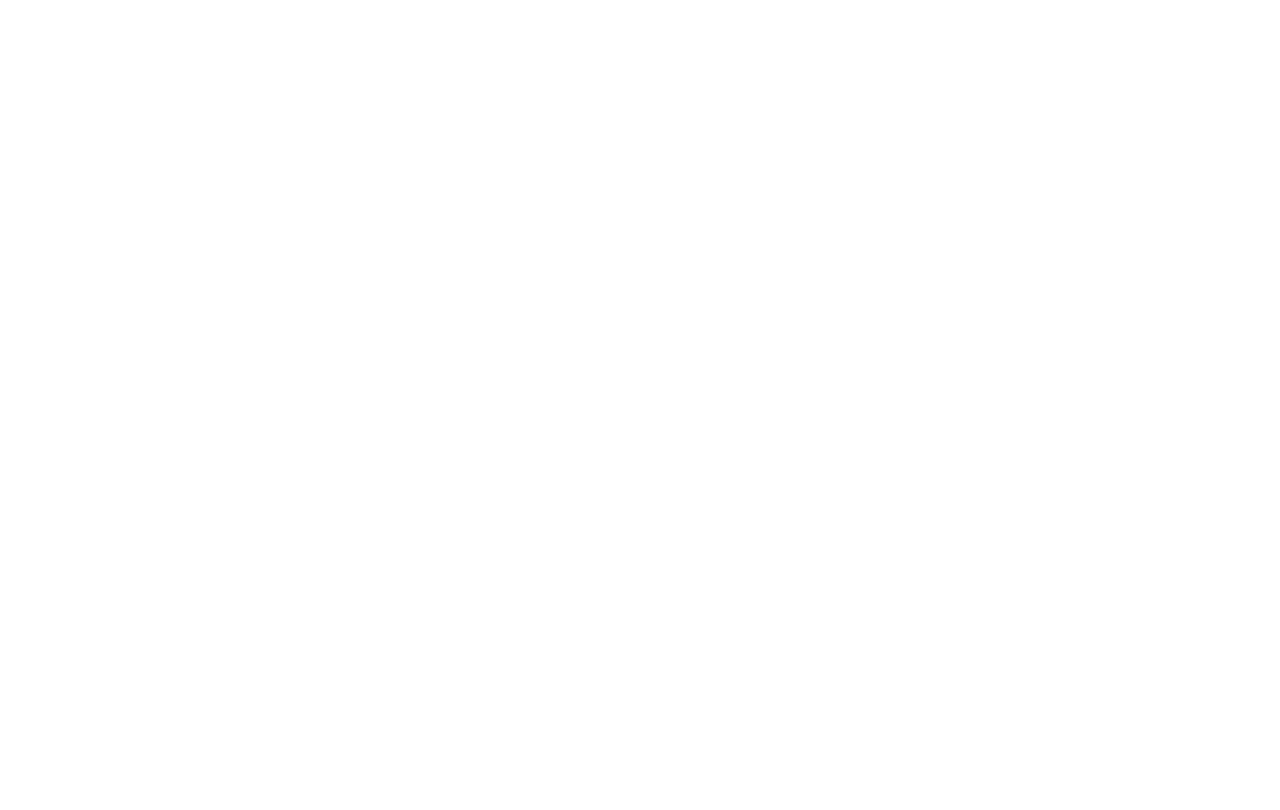
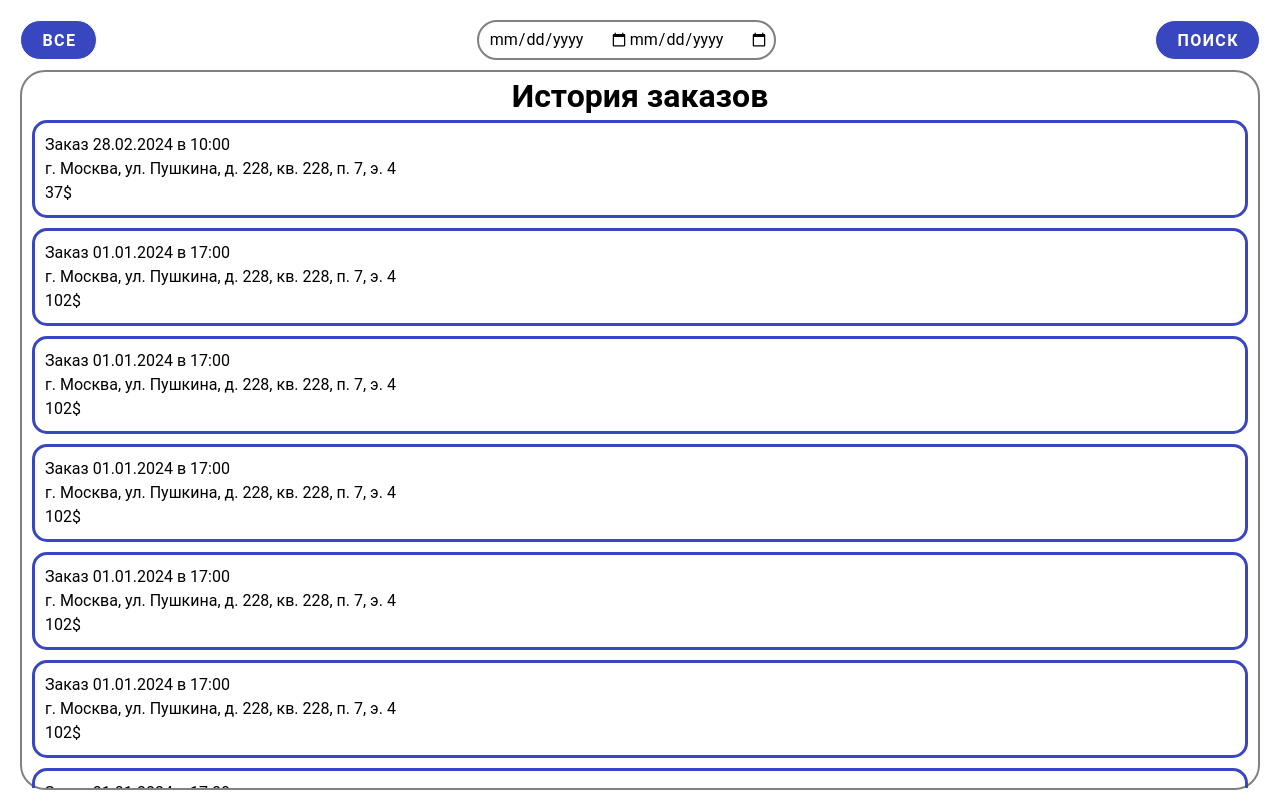
Before and after one commit to moevm/nosql2h24-cleaning, a Vue app in the folder frontend/: page /orders in a window 1280 px wide. Before the commit this address had no page. Built offline with nearby package versions, Linux system fonts and the light colour scheme.

Commit message:
28 orders page history

```diff
--- a/frontend/src/components/ClientMainPage.vue
+++ b/frontend/src/components/ClientMainPage.vue
@@ -1,6 +1,6 @@
 <script setup lang="ts">
 import { inject, onMounted } from 'vue'
-import { RouteLocationNormalizedLoadedGeneric, useRoute } from 'vue-router'
+import { RouteLocationNormalizedLoadedGeneric, RouterView, useRoute } from 'vue-router'
 
 const route: RouteLocationNormalizedLoadedGeneric = useRoute()
 
@@ -36,7 +36,7 @@
 </script>
 
 <template>
-  <h1>Главная страница клиента</h1>
+  <RouterView/>
 </template>
 
 <style scoped>
--- /dev/null
+++ b/frontend/src/components/OrdersHistoryPage.vue
@@ -0,0 +1,59 @@
+<template>
+  <div class="orders-history">
+    <FilterPanel @filter-dates="filterOrders" @reset-filters="resetFilters" />
+    <HeaderList title="История заказов" :orders="filteredOrders" />
+  </div>
+</template>
+
+<script>
+import FilterPanel from "../ui/uikit/FilterPanel.vue";
+import HeaderList from "../ui/uikit/HeaderList.vue";
+
+export default {
+  name: "HistoryOrderPage",
+  components: {
+    FilterPanel,
+    HeaderList
+  },
+  data() {
+    return {
+      orders: [
+        { id: 1, date: "28.02.2024", time: "10:00", address: "г. Москва, ул. Пушкина, д. 228, кв. 228, п. 7, э. 4", price: 37 },
+        { id: 2, date: "01.01.2024", time: "17:00", address: "г. Москва, ул. Пушкина, д. 228, кв. 228, п. 7, э. 4", price: 102 },
+        { id: 4, date: "01.01.2024", time: "17:00", address: "г. Москва, ул. Пушкина, д. 228, кв. 228, п. 7, э. 4", price: 102 },
+        { id: 5, date: "01.01.2024", time: "17:00", address: "г. Москва, ул. Пушкина, д. 228, кв. 228, п. 7, э. 4", price: 102 },
+        { id: 6, date: "01.01.2024", time: "17:00", address: "г. Москва, ул. Пушкина, д. 228, кв. 228, п. 7, э. 4", price: 102 },
+        { id: 7, date: "01.01.2024", time: "17:00", address: "г. Москва, ул. Пушкина, д. 228, кв. 228, п. 7, э. 4", price: 102 },
+        { id: 8, date: "01.01.2024", time: "17:00", address: "г. Москва, ул. Пушкина, д. 228, кв. 228, п. 7, э. 4", price: 102 },
+        { id: 9, date: "01.01.2024", time: "17:00", address: "г. Москва, ул. Пушкина, д. 228, кв. 228, п. 7, э. 4", price: 102 },
+        { id: 10, date: "01.01.2024", time: "17:00", address: "г. Москва, ул. Пушкина, д. 228, кв. 228, п. 7, э. 4", price: 102 },
+        { id: 11, date: "01.01.2024", time: "17:00", address: "г. Москва, ул. Пушкина, д. 228, кв. 228, п. 7, э. 4", price: 102 },
+        { id: 12, date: "15.12.2023", time: "17:00", address: "г. Москва, ул. Пушкина, д. 228, кв. 228, п. 7, э. 4", price: 42 }
+      ], // TODO DB request
+      filteredOrders: []
+    };
+  },
+  created() {
+    this.filteredOrders = this.orders;
+  },
+  methods: {
+    filterOrders(dates) {
+      const { startDate, endDate } = dates;
+      this.filteredOrders = this.orders.filter(order => {
+        const orderDate = new Date(order.date.split('.').reverse().join('-'));
+        return (!startDate || new Date(startDate) <= orderDate) &&
+               (!endDate || new Date(endDate) >= orderDate);
+      });
+    },
+    resetFilters() {
+      this.filteredOrders = this.orders;
+    }
+  }
+};
+</script>
+
+<style scoped>
+.orders-history {
+  padding: 20px;
+}
+</style>
--- a/frontend/src/routing/router.ts
+++ b/frontend/src/routing/router.ts
@@ -2,6 +2,7 @@
 import AuthenticationPage from '../components/AuthenticationPage.vue'
 import MainPage from '../components/MainPage.vue'
 import ClientMainPage from '../components/ClientMainPage.vue'
+import OrdersHistoryPage from '../components/OrdersHistoryPage.vue'
 
 const routes = [
   {
@@ -20,7 +21,12 @@
         component: ClientMainPage
       }
     ]
-  }
+  },
+  {
+    name: 'orders',
+    path: '/orders',
+    component: OrdersHistoryPage
+  },
 ]
 
 const router = createRouter({
--- /dev/null
+++ b/frontend/src/ui/uikit/DateFilter.vue
@@ -0,0 +1,35 @@
+<template>
+  <div class="date-filter">
+    <input type="date" v-model="startDate" placeholder="C" @change="updateDateFilter" />
+    <input type="date" v-model="endDate" placeholder="По" @change="updateDateFilter" />
+  </div>
+</template>
+
+<script>
+import ActionButton from "./ActionButton.vue";
+
+export default {
+  name: "DateFilter",
+  components: { ActionButton },
+  data() {
+    return {
+      startDate: null,
+      endDate: null
+    };
+  },
+  methods: {
+    updateDateFilter() {
+      this.$emit("filter-dates", { startDate: this.startDate, endDate: this.endDate });
+    }
+  }
+};
+</script>
+
+<style scoped>
+.date-filter {
+  border: 2px solid grey;
+  border-radius: 25px;
+  padding: 5px;
+  padding-left: 10px;
+}
+</style>
--- /dev/null
+++ b/frontend/src/ui/uikit/FilterPanel.vue
@@ -0,0 +1,47 @@
+<template>
+  <div class="filter-panel">
+    <ActionButton
+      id="list-filters-btn"
+      :text="'Все'"
+    ></ActionButton>
+    <DateFilter @filter-dates="updateDateFilter" />
+    <ActionButton
+      @click="updateDateFilter"
+      id="search-btn"
+      :text="'Поиск'"
+    ></ActionButton>
+  </div>
+</template>
+
+<script>
+import ActionButton from "./ActionButton.vue";
+import DateFilter from "./DateFilter.vue";
+
+export default {
+  name: "FilterPanel",
+  components: { ActionButton, DateFilter },
+  methods: {
+    updateDateFilter(dates) {
+      this.$emit("filter-dates", dates);
+    }
+  }
+};
+</script>
+
+<style scoped>
+.filter-panel {
+  display: flex;
+  align-items: center;
+  justify-content: space-between;
+  gap: 10px;
+  margin-bottom: 10px;
+}
+.btn {
+  font-size: 16px;
+  background-color: #3846c0;
+  color: black;
+  padding-left: 20px;
+  padding-right: 20px;
+  height: 40px;
+}
+</style>
--- /dev/null
+++ b/frontend/src/ui/uikit/HeaderList.vue
@@ -0,0 +1,62 @@
+<template>
+  <div class="header-list">
+    <h1>{{ title }}</h1>
+    <div class="orders-list">
+      <OrderItem v-for="order in orders" :key="order.id" :order="order" />
+    </div>
+  </div>
+</template>
+
+<script>
+import OrderItem from "./OrderItem.vue";
+
+export default {
+  name: "HeaderList",
+  components: {
+    OrderItem
+  },
+  props: {
+    title: {
+      type: String,
+      required: true
+    },
+    orders: {
+      type: Array,
+      required: true
+    }
+  },
+};
+</script>
+
+<style scoped>
+.header-list {
+  display: flex;
+  flex-direction: column;
+  height: 90vh;
+  box-sizing: border-box;
+  padding-left: 10px;
+  padding-right: 10px;
+  border: 2px solid grey;
+  border-radius: 25px;
+  text-align: center;
+}
+
+.title {
+  flex-shrink: 0;
+  font-size: 24px;
+  margin-bottom: 10px;
+}
+
+.orders-list {
+  display: grid;
+  gap: 10px;
+  flex-grow: 1;
+  overflow-y: scroll;
+  scrollbar-width: none;
+}
+
+.orders-list::-webkit-scrollbar {
+  width: 0px;
+  background: transparent;
+}
+</style>
--- /dev/null
+++ b/frontend/src/ui/uikit/OrderItem.vue
@@ -0,0 +1,28 @@
+<template>
+  <div class="order-item">
+    <p>Заказ {{ order.date }} в {{ order.time }}</p>
+    <p>{{ order.address }}</p>
+    <p>{{ order.price }}$</p>
+  </div>
+</template>
+
+<script>
+export default {
+  name: "OrderItem",
+  props: {
+    order: {
+      type: Object,
+      required: true
+    }
+  }
+};
+</script>
+
+<style scoped>
+.order-item {
+  border: 3px solid #3846c0;
+  border-radius: 15px;
+  padding: 10px;
+  text-align: left;
+}
+</style>
```
